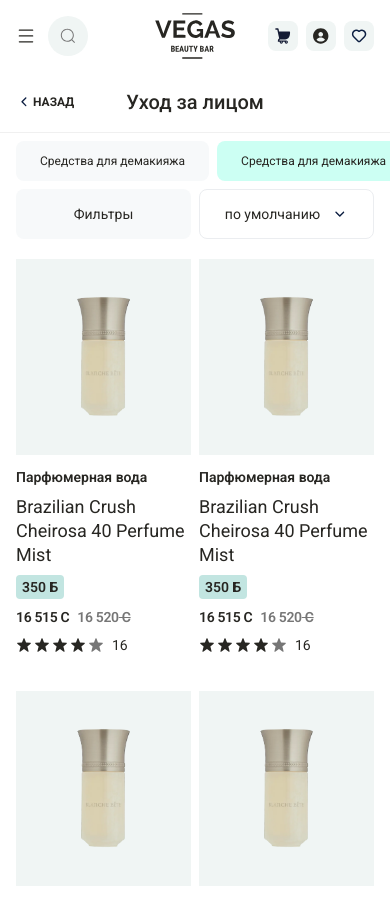
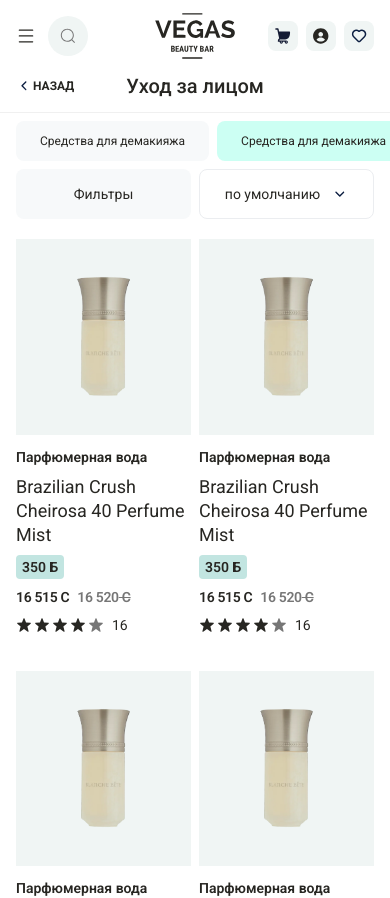
Before and after one commit to ANY-group/osima-frontend, a Next.js app: page /catalog in a window 390 px wide. Shown: the top 898 px of the page. Built offline with nearby package versions, Linux system fonts and the light colour scheme.

Commit message:
style fixes

```diff
--- a/src/app/(default)/catalog/components/catalog-header.tsx
+++ b/src/app/(default)/catalog/components/catalog-header.tsx
@@ -2,7 +2,7 @@
 
 export default function CatalogHeader() {
   return (
-    <div className="flex items-center justify-center py-4">
+    <div className="flex items-center justify-center pb-3 md:py-4">
       <div className="flex items-center justify-start gap-px md:gap-1 w-full text-xs font-bold uppercase">
         <ArrowLeftAltIcon />
         Назад
--- a/src/app/(default)/catalog/components/products-carousel.tsx
+++ b/src/app/(default)/catalog/components/products-carousel.tsx
@@ -14,7 +14,7 @@
           {title}
         </h3>
         <div className="flex items-center gap-6">
-          <Link href="/catalog" className="text-sm md:text-base">
+          <Link href="/catalog">
             Смотреть все
           </Link>
           <div className="hidden md:flex items-center gap-4">
```
